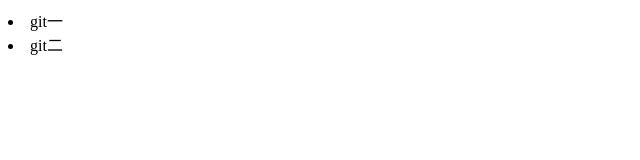
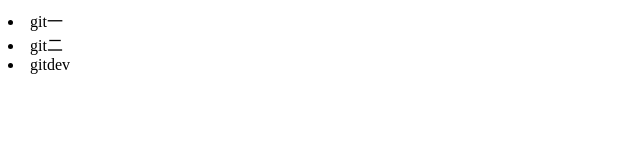
Before and after one commit to yjcdc0820/demo, a plain HTML site: page index.html in a window 1280 px wide. Shown: the full height of the page, 0-640 px from the left. Drawn offline with Linux system fonts and the light colour scheme.

Commit message:
dev提交

```diff
--- a/index.html
+++ b/index.html
@@ -9,5 +9,6 @@
 <body>
     <li>git一</li>
     <li>git二</li>
+    <li>gitdev</li>
 </body>
 </html>
```
